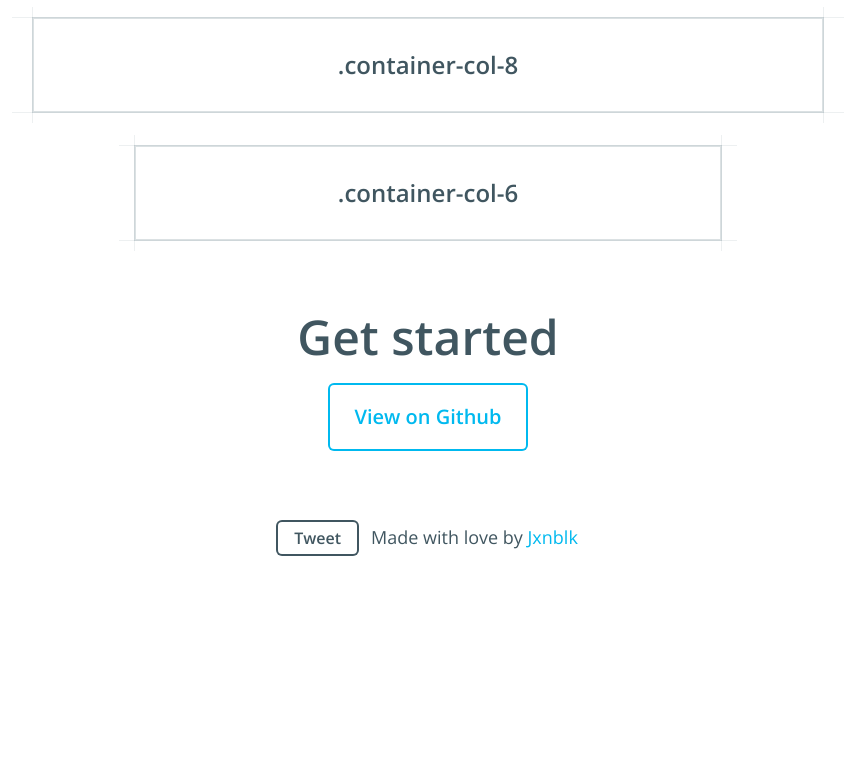
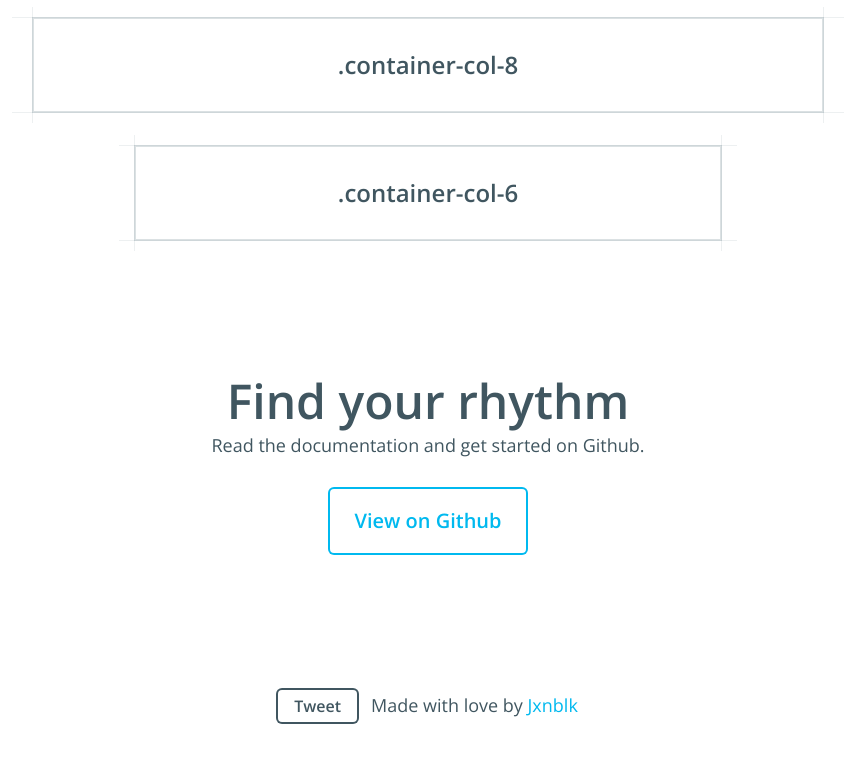
Before and after one commit to jxnblk/tempo, a plain HTML site: page index.html in a window 1280 px wide. Shown: the part 3127-3890 px from the top of the page, without its empty margins (212-1067 px from the left). Before the commit the page ends 3768 px from the top, so only its background shows below. Drawn offline with nearby package versions, Linux system fonts and the light colour scheme.

Commit message:
Terrible copy

```diff
--- a/index.html
+++ b/index.html
@@ -158,8 +158,9 @@
     </div>
   </section>
 
-  <section id="cta" class="container center">
-    <h1 class="h2">Get started</h1>
+  <section id="cta" class="container center py4">
+    <h1 class="h2 mb0">Find your rhythm</h1>
+    <p class="mb2">Read the documentation and get started on Github.</p>
     <a href="//github.com/jxnblk/tempo" class="p button button-big button-box">View on Github</a>
   </section>
 
```
